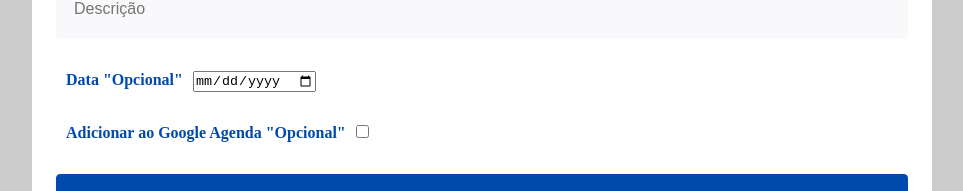
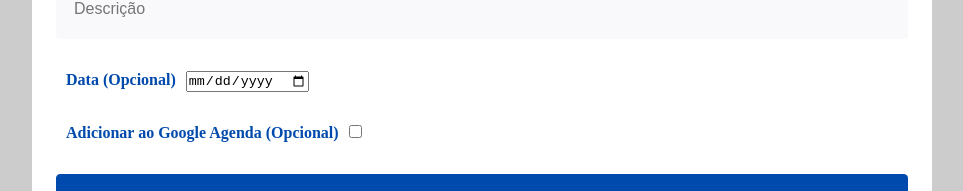
Before and after one commit to luiseduardo3/tecpower, a Next.js app: page /nova-lista in a window 1280 px wide. Shown: the part 319-510 px from the top of the page, without its empty margins (158-1121 px from the left). Built offline with nearby package versions, Linux system fonts and the light colour scheme.

Commit message:
novamente

```diff
--- a/components/Layout/nova-lista/index.tsx
+++ b/components/Layout/nova-lista/index.tsx
@@ -27,7 +27,6 @@ export const NovaListaLAyout = () => {
       <div className={styles.header} style={{ color: "#004aad" }}>
         LISTA | ATIVIDADE
       </div>
-      {/* <div className={styles.linha}></div> */}
 
       <div className={styles.formArea}>
         <div className={styles.inputArea}>
@@ -53,12 +52,12 @@ export const NovaListaLAyout = () => {
 
 
         <div className={styles.inputArea}>
-            <label className={styles.agenda} htmlFor="">Data "Opcional"</label>
+            <label className={styles.agenda} htmlFor="">Data (Opcional)</label>
 
           <input type="date" />
         </div>
         <div className={styles.inputArea}>
-            <label className={styles.agenda} htmlFor="">Adicionar ao Google Agenda "Opcional"</label>
+            <label className={styles.agenda} htmlFor="">Adicionar ao Google Agenda (Opcional)</label>
 
           <input type="checkbox" />
         </div>
```
